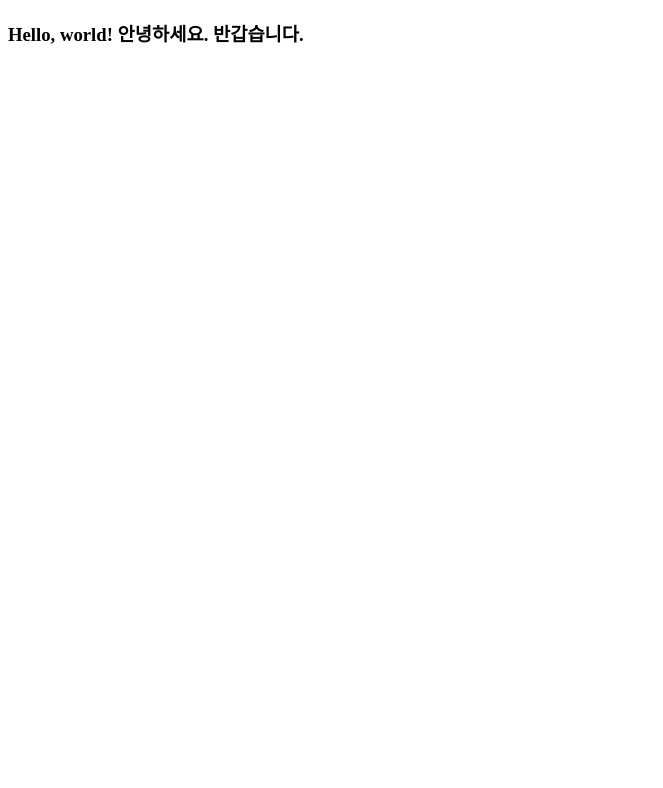
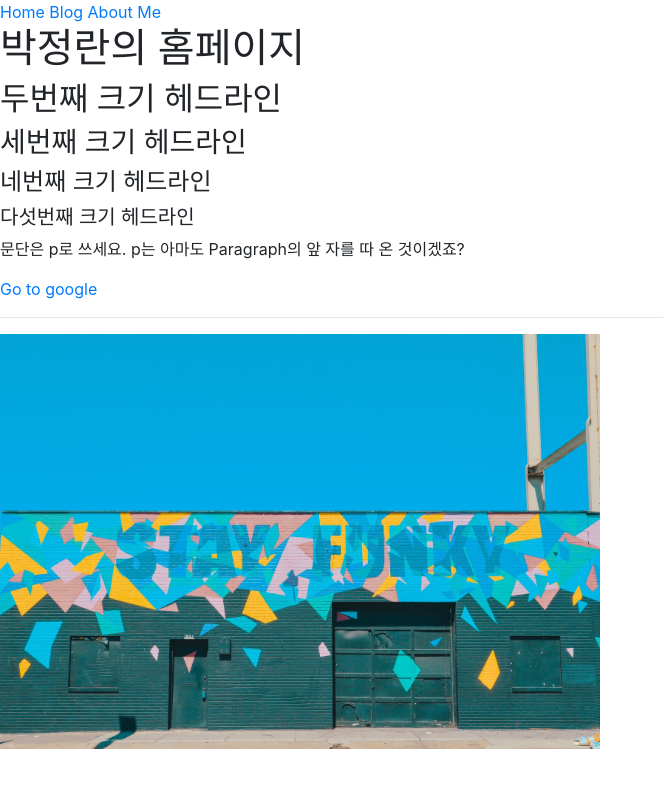
Before and after one commit to ranjunge/ranjunge.github.io, a plain HTML site: page index.html in a window 1280 px wide. Shown: the whole page, without its empty margins (0-663 px from the left). Drawn offline with nearby package versions, Linux system fonts and the light colour scheme.

Commit message:
인덱스 변경

```diff
--- a/index.html
+++ b/index.html
@@ -1,13 +1,31 @@
 <!DOCTYPE html>
 <html>
-    <head>
 
+<head>
+    <title>박정란의 홈페이지-타이틀</title>
+    <link href="./bootstrap4/css/bootstrap.min.css"rel="stylesheet"type="text/css">
+</head>
 
-    </head>
-    <body>
-        <h3>
-            Hello, world!
-            안녕하세요. 반갑습니다.
-        </h3>
-    </body>
+<body>
+    <nav>
+        <a href="./index.html">Home</a>
+        <a href="./blog_list.html">Blog</a>
+        <a href="./about_me.html">About Me</a>
+    </nav>
+
+    <h1>박정란의 홈페이지</h1>
+    <h2>두번째 크기 헤드라인</h2>
+    <h3>세번째 크기 헤드라인</h3>
+    <h4>네번째 크기 헤드라인</h4>
+    <h5>다섯번째 크기 헤드라인</h5>
+
+    <p>문단은 p로 쓰세요. p는 아마도 Paragraph의 앞 자를 따 온 것이겠죠?</p>
+    <a href="https://www.google.com">Go to google</a>
+    <hr />
+    <img src="./images/stay_funky.jpg" width="600px">
+    <script src="https://code.jquery.com/jquery-3.5.1.slim.min.js" integrity="sha384-DfXdz2htPH0lsSSs5nCTpuj/zy4C+OGpamoFVy38MVBnE+IbbVYUew+OrCXaRkfj" crossorigin="anonymous"></script>
+    <script src="https://cdn.jsdelivr.net/npm/popper.js@1.16.1/dist/umd/popper.min.js" integrity="sha384-9/reFTGAW83EW2RDu2S0VKaIzap3H66lZH81PoYlFhbGU+6BZp6G7niu735Sk7lN" crossorigin="anonymous"></script>
+    <script src="https://cdn.jsdelivr.net/npm/bootstrap@4.5.3/dist/js/bootstrap.min.js" integrity="sha384-w1Q4orYjBQndcko6MimVbzY0tgp4pWB4lZ7lr30WKz0vr/aWKhXdBNmNb5D92v7s" crossorigin="anonymous"></script>
+</body>
+
 </html>
```
Also changed, not shown: index 2.html (deleted, +0 -31 lines).
